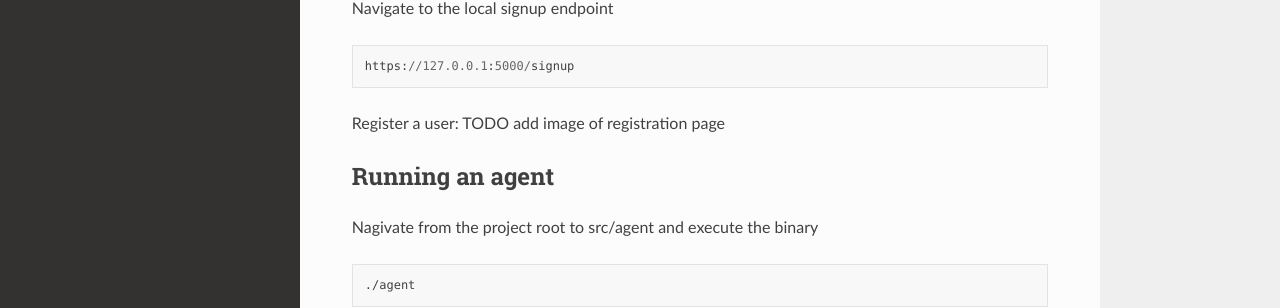
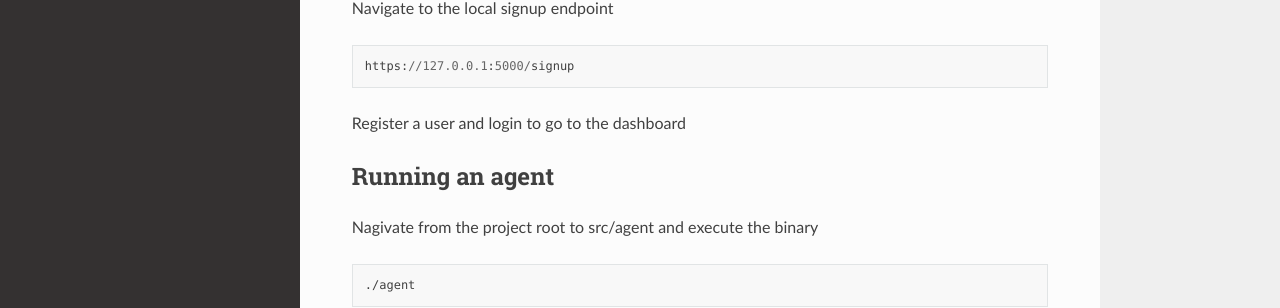
Before and after one commit to sapph2c/bifrost, a Sphinx documentation site: the page built from docs/usage.rst, in a window 1280 px wide and 1240 px high. Shown: the part 744-1052 px from the top of the window. Built offline with Sphinx 7.4.7 and the Read the Docs theme 2.0.0, drawn with Linux system fonts in a browser that asks for light colours.

Commit message:
Updated usage

```diff
--- a/docs/usage.rst
+++ b/docs/usage.rst
@@ -38,7 +38,7 @@ Navigate to the local signup endpoint
 
   https://127.0.0.1:5000/signup
 
-Register a user: TODO add image of registration page
+Register a user and login to go to the dashboard
 
 Running an agent
 ----------------
```
